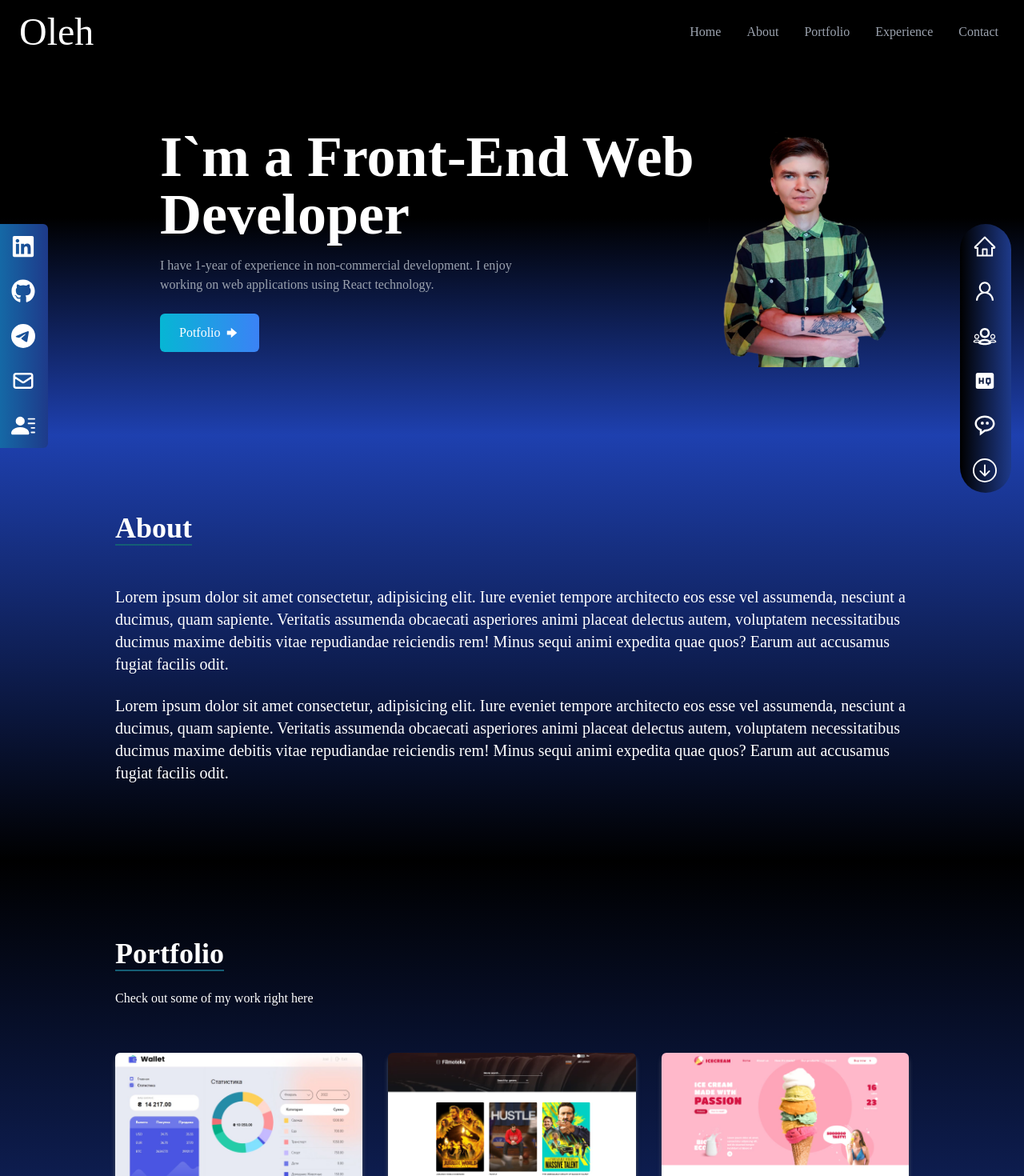
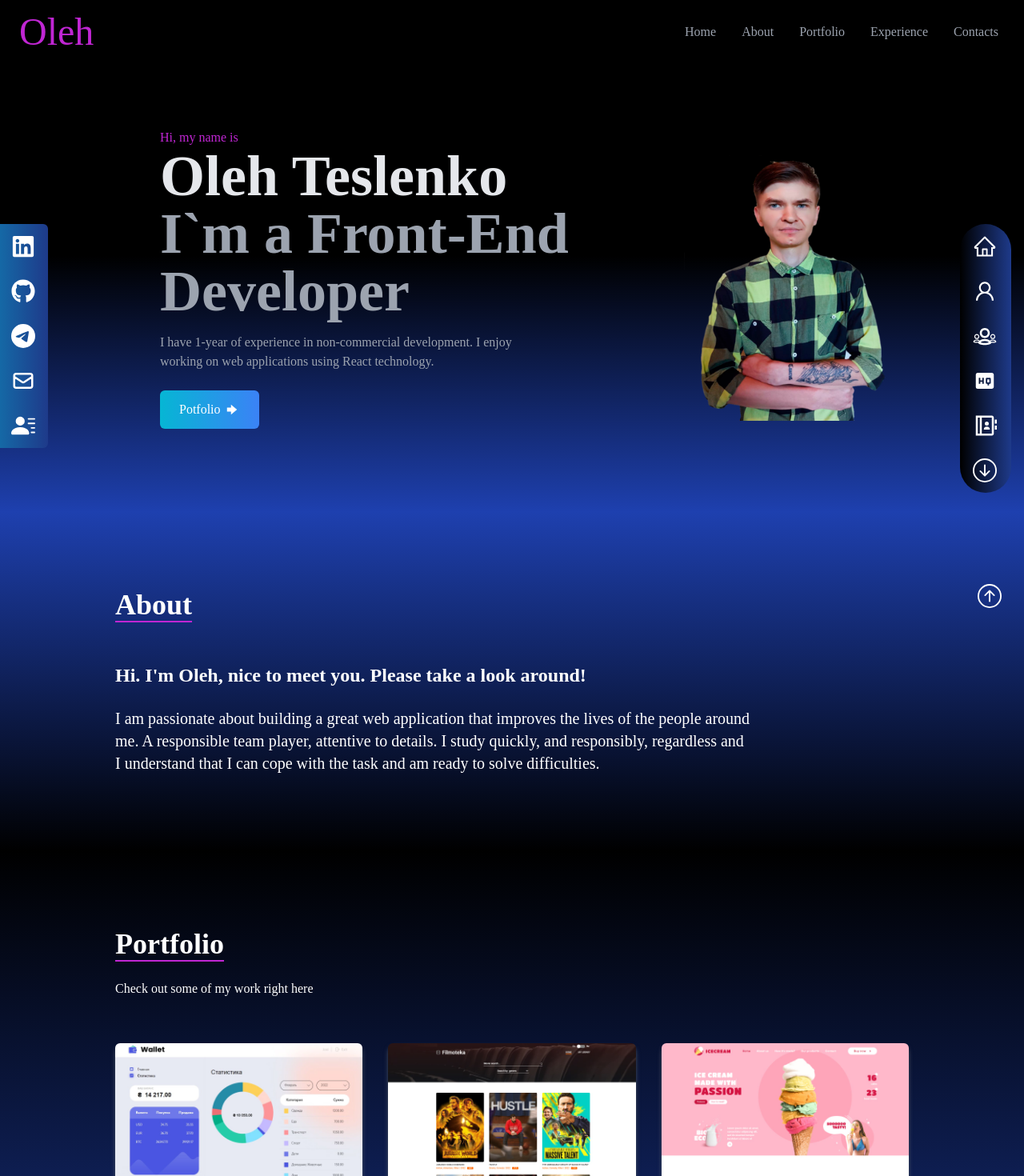
Before and after one commit to orlantostello/my-portfolio, a React (Create React App) app: page / in a window 1280 px wide. Shown: the top 1470 px of the page at 80% size. Built offline with nearby package versions, Linux system fonts and the light colour scheme.

Commit message:
add component returntop, fix style and add content

```diff
--- a/src/App.js
+++ b/src/App.js
@@ -3,6 +3,7 @@ import Experience from './components/Experience';
 import Home from './components/Home';
 import NavBar from './components/NavBar';
 import Portfolio from './components/Portfolio';
+import ReturnToTop from './components/ReturnToTop';
 import Sidebar from './components/Sidebar';
 import SocialLinks from './components/SocialLinks';
 
@@ -17,6 +18,7 @@ function App() {
 
       <Sidebar />
       <SocialLinks />
+      <ReturnToTop />
     </div>
   );
 }
--- a/src/components/About.jsx
+++ b/src/components/About.jsx
@@ -8,24 +8,19 @@ function About() {
     >
       <div className="max-w-screen-lg p-4 mx-auto flex flex-col justify-center w-full h-full ">
         <div className="pb-8">
-          <p className="text-4xl font-bold inline border-b-2 border-cyan-800">About</p>
+          <p className="text-4xl font-bold inline border-b-2 border-fuchsia-600">About</p>
         </div>
-        <p className="text-xl mt-5">
-          Lorem ipsum dolor sit amet consectetur, adipisicing elit. Iure eveniet tempore architecto
-          eos esse vel assumenda, nesciunt a ducimus, quam sapiente. Veritatis assumenda obcaecati
-          asperiores animi placeat delectus autem, voluptatem necessitatibus ducimus maxime debitis
-          vitae repudiandae reiciendis rem! Minus sequi animi expedita quae quos? Earum aut
-          accusamus fugiat facilis odit.
+        <p className="text-2xl mt-5 font-bold">
+          Hi. I'm Oleh, nice to meet you. Please take a look around!
         </p>
 
         <br />
 
-        <p className="text-xl ">
-          Lorem ipsum dolor sit amet consectetur, adipisicing elit. Iure eveniet tempore architecto
-          eos esse vel assumenda, nesciunt a ducimus, quam sapiente. Veritatis assumenda obcaecati
-          asperiores animi placeat delectus autem, voluptatem necessitatibus ducimus maxime debitis
-          vitae repudiandae reiciendis rem! Minus sequi animi expedita quae quos? Earum aut
-          accusamus fugiat facilis odit.
+        <p className="text-xl md:w-[80%]">
+          I am passionate about building a great web application that improves the lives of the
+          people around me. A responsible team player, attentive to details. I study quickly, and
+          responsibly, regardless and I understand that I can cope with the task and am ready to
+          solve difficulties.
         </p>
       </div>
     </div>
--- a/src/components/Experience.jsx
+++ b/src/components/Experience.jsx
@@ -59,7 +59,7 @@ const Experience = () => {
     <div name="experience" className="bg-gradient-to-b from-blue-800  to-black w-full py-20 ">
       <div className="max-w-screen-lg mx-auto p-4 flex flex-col justify-center w-full h-full text-white">
         <div>
-          <p className="text-4xl font-bold border-b-2 border-cyan-800 p-2 inline">Experience</p>
+          <p className="text-4xl font-bold border-b-2 border-fuchsia-600 p-2 inline">Experience</p>
           <p className="py-6">These are the technologies I've worked with</p>
         </div>
 
--- a/src/components/Home.jsx
+++ b/src/components/Home.jsx
@@ -9,8 +9,10 @@ const Home = () => {
       <div className="max-w-screen-lg mx-auto flex flex-col items-center justify-center h-full px-4 md:flex-row mt-10">
         <div className="max-w-screen-lg  lg:ml-10 flex flex-col items-center justify-center  px-4 md:flex-row mt-10">
           <div className="flex flex-col justify-center h-full mb-4">
-            <h2 className="text-4xl sm:text-7xl text-white font-bold ">
-              I`m a Front-End Web Developer
+            <p className="text-fuchsia-600">Hi, my name is</p>
+            <h1 className="text-4xl sm:text-7xl font-bold text-gray-200 ">Oleh Teslenko</h1>
+            <h2 className="text-4xl sm:text-7xl text-gray-400  font-bold ">
+              I`m a Front-End Developer
             </h2>
             <p className="text-gray-400 py-4 max-w-md">
               I have 1-year of experience in non-commercial development. I enjoy working on web
--- a/src/components/NavBar/NavBar.jsx
+++ b/src/components/NavBar/NavBar.jsx
@@ -23,13 +23,13 @@ const NavBar = () => {
     },
     {
       id: 5,
-      link: 'contact',
+      link: 'contacts',
     },
   ];
   return (
     <div className="flex justify-between items-center w-full h-20 px-4 text-white bg-black fixed">
       <div>
-        <h1 className="text-5xl font-signature ml-2">Oleh</h1>
+        <p className="text-5xl font-signature ml-2 text-fuchsia-600">Oleh</p>
       </div>
       <ul className="hidden md:flex">
         {links.map(({ link, id }) => (
--- a/src/components/Portfolio.jsx
+++ b/src/components/Portfolio.jsx
@@ -46,7 +46,7 @@ const Portfolio = () => {
     >
       <div className="max-w-screen-lg p-4 mx-auto flex flex-col justify-center w-full h-full">
         <div className="pb-8">
-          <p className="text-4xl font-bold inline  border-b-2 border-cyan-800">Portfolio</p>
+          <p className="text-4xl font-bold inline  border-b-2 border-fuchsia-600">Portfolio</p>
           <p className="py-6">Check out some of my work right here</p>
         </div>
 
--- /dev/null
+++ b/src/components/ReturnToTop.jsx
@@ -0,0 +1,27 @@
+import React from 'react';
+import { BsArrowUpCircle } from 'react-icons/bs';
+import { Link } from 'react-scroll';
+
+const ReturnToTop = () => {
+  return (
+    // <button
+    //   className="right-1 bottom-6 fixed md:right-7 md:bottom-10"
+    //   onClick={() =>
+    //     window.scrollTo({
+    //       bottom: document.documentElement.scrollHeight,
+    //       behavior: 'smooth',
+    //     })
+    //   }
+    // >
+    //   <BsArrowUpCircle className="fill-white" size={30} />
+    // </button>
+
+    <button className="right-1 bottom-6 fixed md:right-7 md:bottom-10">
+      <Link to="home" smooth duration={500}>
+        <BsArrowUpCircle className="fill-white" size={30} />
+      </Link>
+    </button>
+  );
+};
+
+export default ReturnToTop;
--- a/src/components/Sidebar.jsx
+++ b/src/components/Sidebar.jsx
@@ -2,7 +2,7 @@ import React from 'react';
 import { AiOutlineHome } from 'react-icons/ai';
 import { AiOutlineUser } from 'react-icons/ai';
 import { TiGroupOutline } from 'react-icons/ti';
-import { BiMessageRoundedDots } from 'react-icons/bi';
+import { RiContactsBookLine } from 'react-icons/ri';
 import { BsArrowDownCircle } from 'react-icons/bs';
 import { MdHighQuality } from 'react-icons/md';
 import { Link } from 'react-scroll';
@@ -48,10 +48,10 @@ const Sidebar = () => {
     },
     {
       id: 5,
-      link: 'contact',
+      link: 'contacts',
       child: (
         <>
-          <BiMessageRoundedDots size={30} />
+          <RiContactsBookLine size={30} />
         </>
       ),
     },
@@ -73,7 +73,7 @@ const Sidebar = () => {
           <li
             key={id}
             className={
-              'flex justify-between items-center w-16 h-14 px-4  bg-gradient-to-r from-black to-blue-900 ' +
+              'flex justify-between items-center w-16 h-14 px-4  bg-gradient-to-r from-black to-blue-900 cursor-pointer' +
               ' ' +
               style
             }
```
